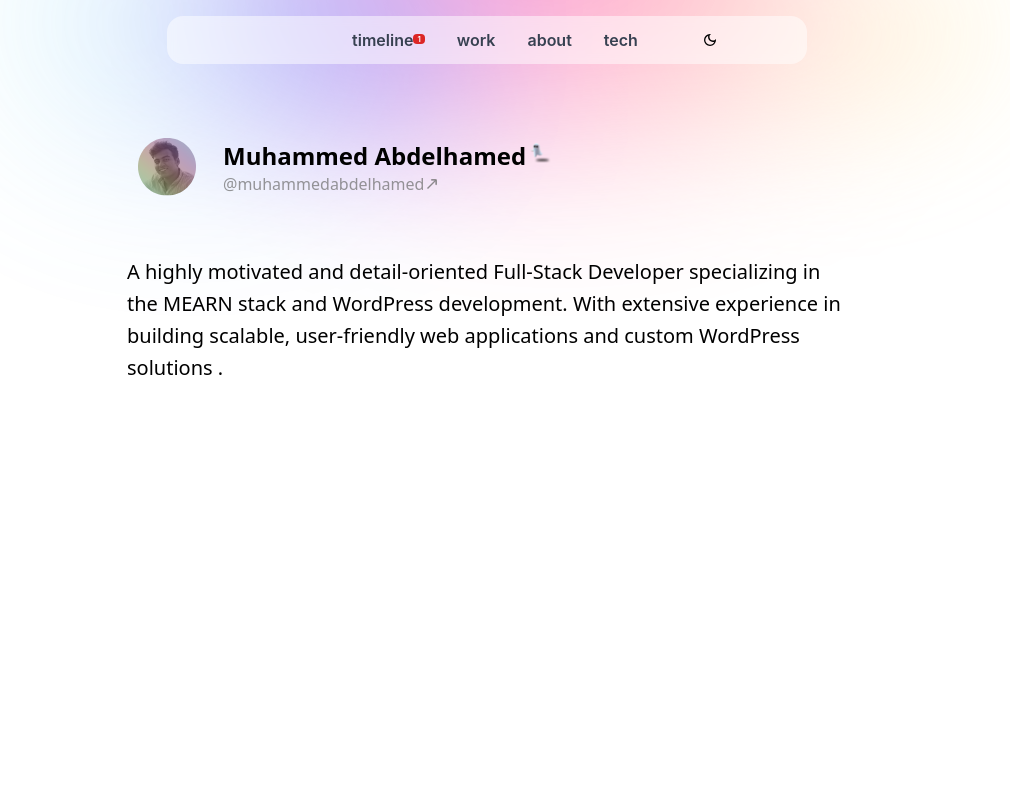
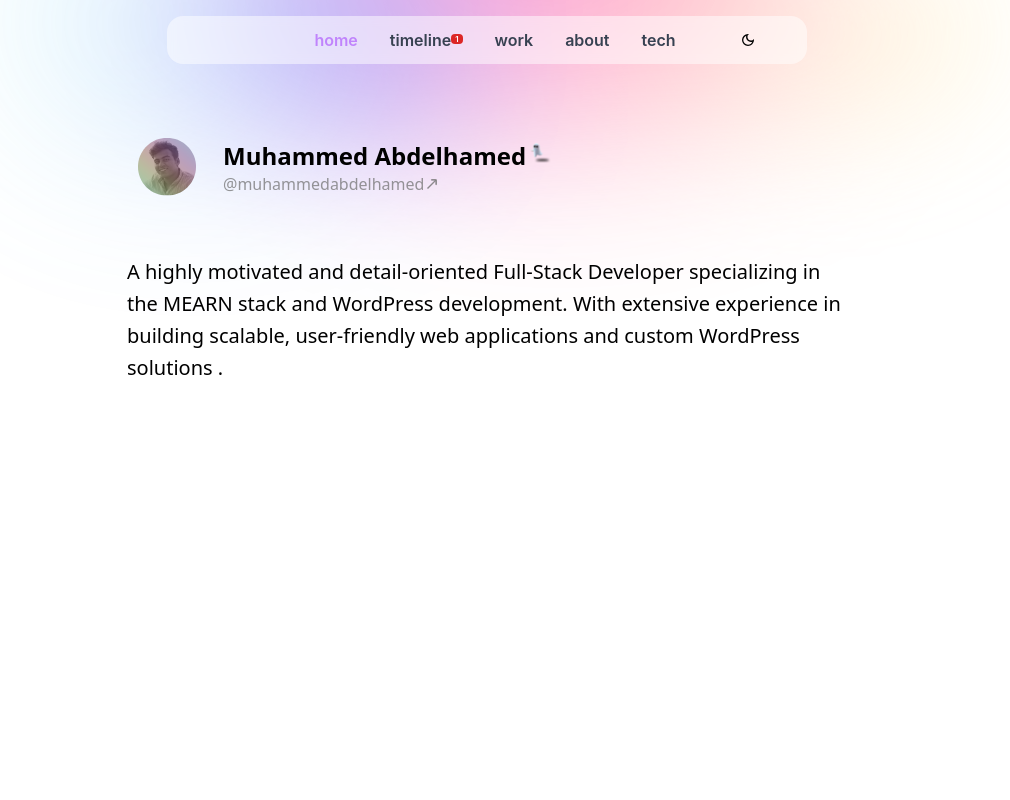
Before and after one commit to muhammedabdelhamed/hameed, a Next.js app: page / in a window 1280 px wide. Shown: the top 800 px of the page, without its empty margins (153-1163 px from the left). Built offline with nearby package versions, Linux system fonts and the light colour scheme; no server answers.

Commit message:
Update Header.jsx

```diff
--- a/components/Header.jsx
+++ b/components/Header.jsx
@@ -16,6 +16,7 @@ const Header = () => {
   const router = useRouter().asPath;
   const [mounted, setMounted] = useState(false);
   let Links = [
+    { name: "home", link: "/" },
     { name: "timeline", link: "/timeline" },
     { name: "work", link: "/work" },
     { name: "about", link: "/about" },
```
